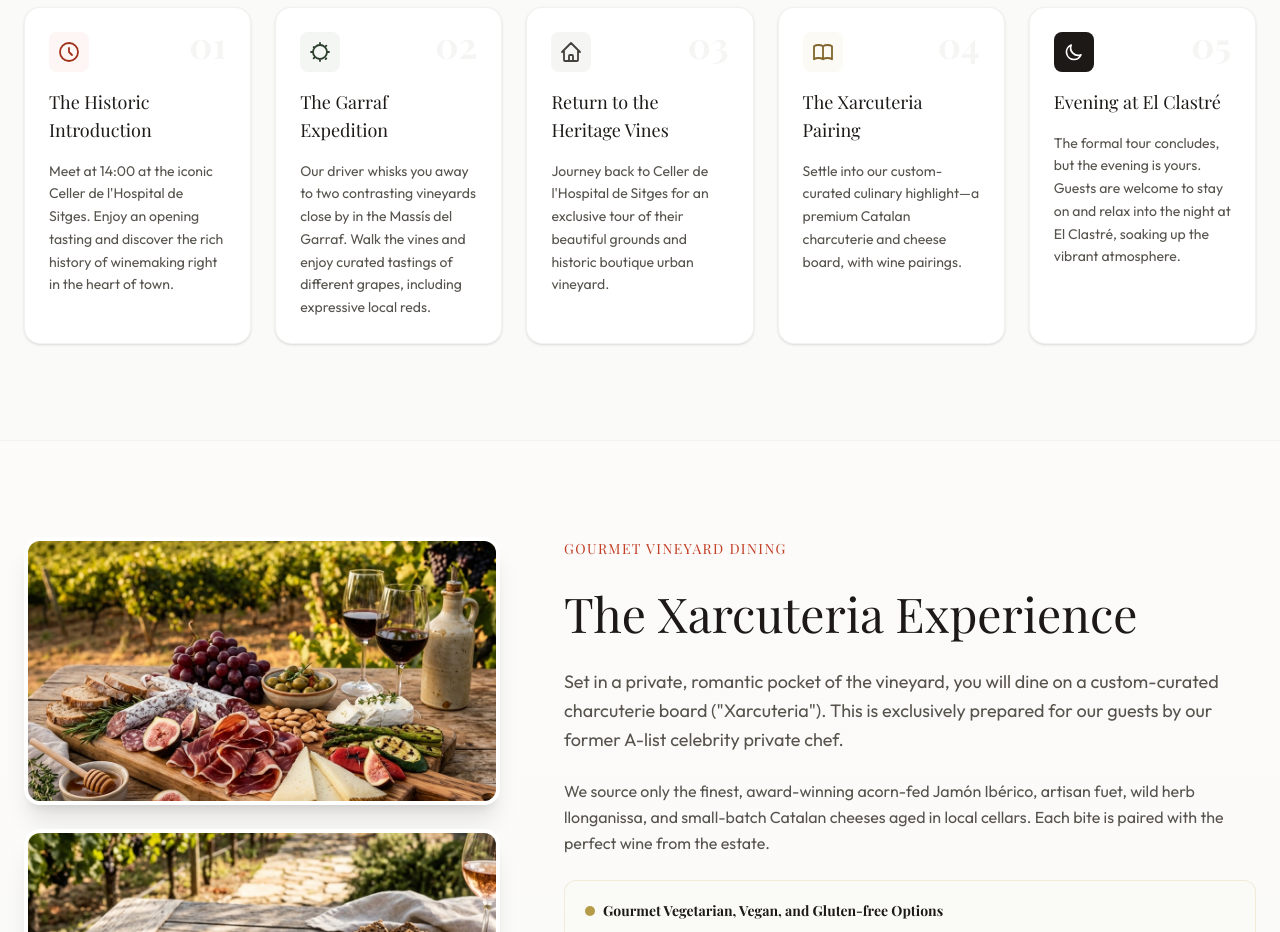
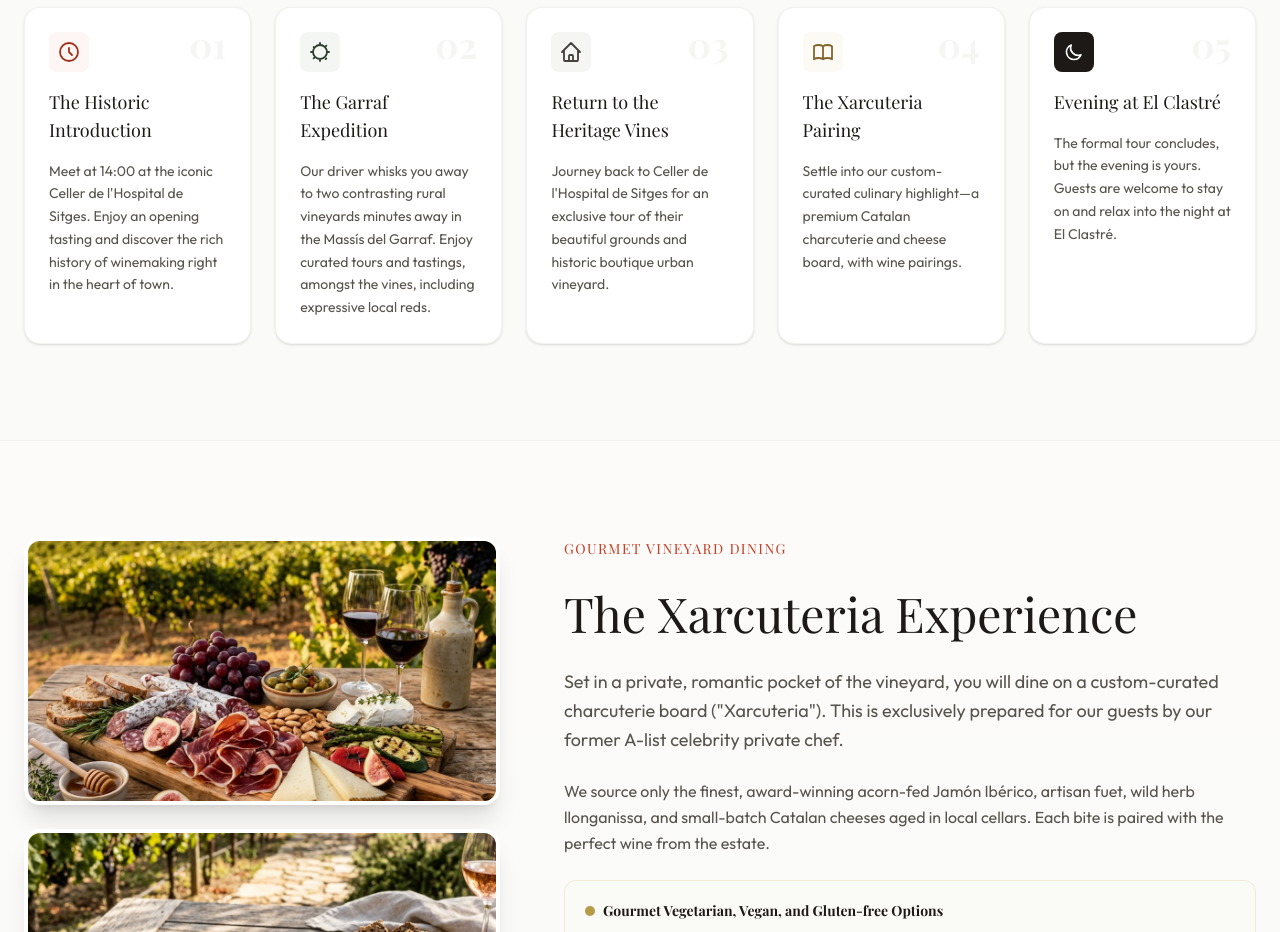
Before and after one commit to DAGarnish/penedeswinetours, a Next.js app: page / in a window 1280 px wide. Shown: the part 2980-3912 px from the top of the page. Built offline with nearby package versions, Linux system fonts and the light colour scheme; a web font is replaced by a local one.

Commit message:
Update itinerary text for Garraf Expedition and Evening at El Clastré

```diff
--- a/src/app/page.tsx
+++ b/src/app/page.tsx
@@ -374,7 +374,7 @@ export default function Home() {
               </div>
               <h3 className="font-serif text-lg text-stone-900">The Garraf Expedition</h3>
               <p className="text-stone-600 text-sm leading-relaxed">
-                Our driver whisks you away to two contrasting vineyards close by in the Massís del Garraf. Walk the vines and enjoy curated tastings of different grapes, including expressive local reds.
+                Our driver whisks you away to two contrasting rural vineyards minutes away in the Massís del Garraf. Enjoy curated tours and tastings, amongst the vines, including expressive local reds.
               </p>
             </div>
 
@@ -416,7 +416,7 @@ export default function Home() {
               </div>
               <h3 className="font-serif text-lg text-stone-900">Evening at El Clastré</h3>
               <p className="text-stone-600 text-sm leading-relaxed">
-                The formal tour concludes, but the evening is yours. Guests are welcome to stay on and relax into the night at El Clastré, soaking up the vibrant atmosphere.
+                The formal tour concludes, but the evening is yours. Guests are welcome to stay on and relax into the night at El Clastré.
               </p>
             </div>
 
```
